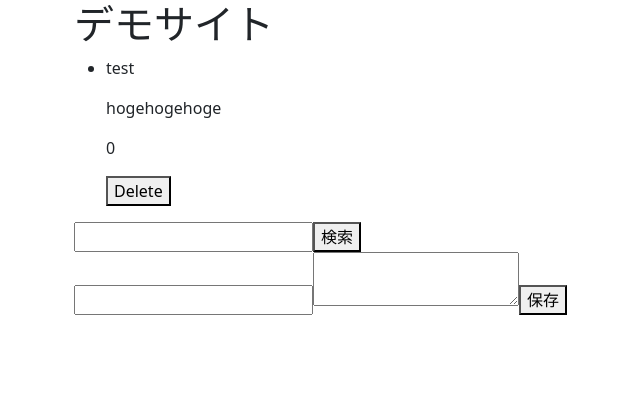
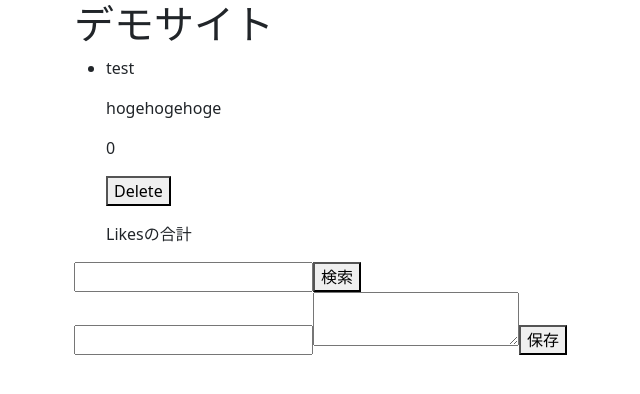
Before and after one commit to takumifujiwaradairy/DemoSiteNuxt2, a Nuxt app in the folder demoapp3/: page / in a window 1280 px wide. Shown: the top 394 px of the page, without its empty margins (8-648 px from the left). Built offline with nearby package versions, Linux system fonts and the light colour scheme; no server answers.

Commit message:
Like用のコンポーネントの作成

```diff
--- a/demoapp3/components/AddIndex.vue
+++ b/demoapp3/components/AddIndex.vue
@@ -7,6 +7,7 @@
         <p> {{ article.id }} </p>
         <p> {{ article.like }} </p>
         <DeleteArticle :id="article.id"/>
+        <AddLike :like="article.like"/>
       </li>
     </ul>
     <input type="text" v-model="findTitle" @focus="setFlg">
@@ -16,11 +17,13 @@
 
 <script>
 import DeleteArticle from './DeleteArticle.vue'
+import AddLike from './AddLike/index.vue'
 import { mapState, mapActions, mapGetters } from 'vuex';
 
 export default {
   components: {
-    DeleteArticle
+    DeleteArticle,
+    AddLike
   },
   data: function() {
     return {
--- a/demoapp3/components/AddLike/index.vue
+++ b/demoapp3/components/AddLike/index.vue
@@ -0,0 +1,15 @@
+<template>
+  <div>
+    <p>Likesの合計</p>
+  </div>
+</template>
+
+<script>
+export default {
+
+}
+</script>
+
+<style>
+
+</style>
```
